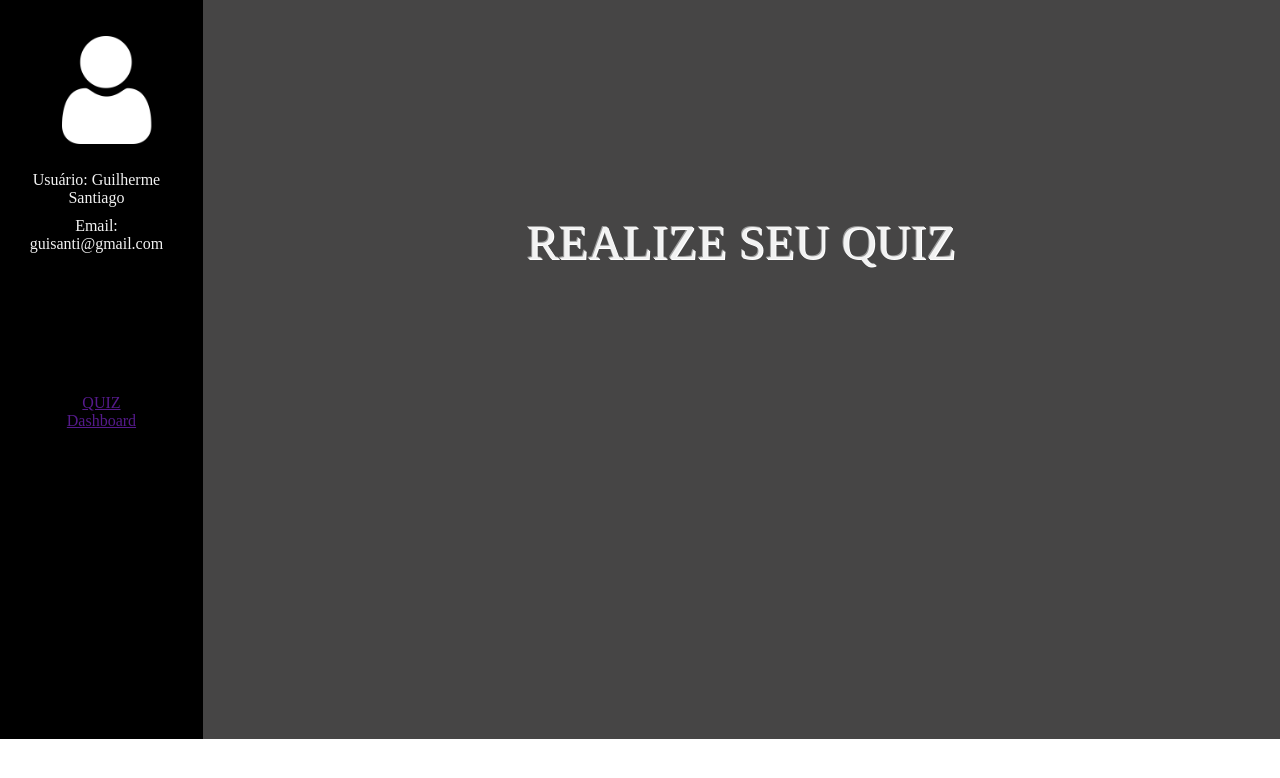
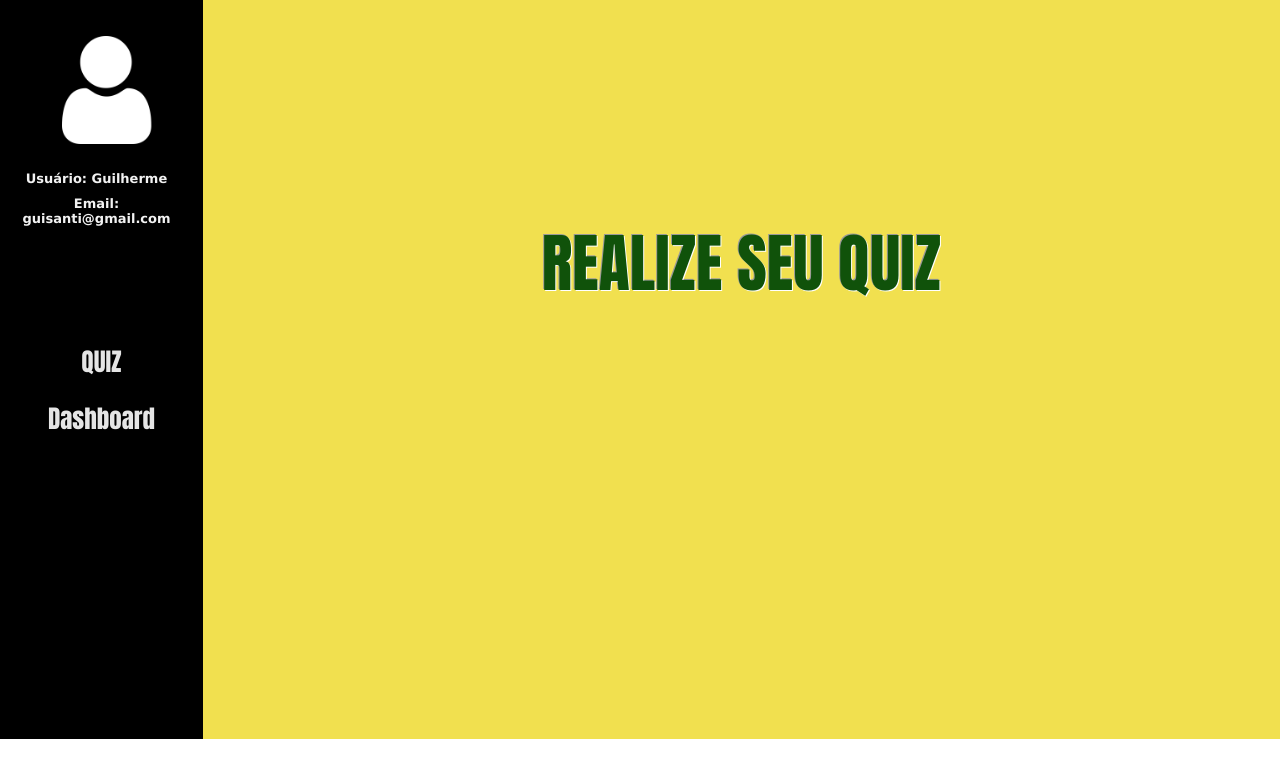
Before and after one commit to guilhermesanttiago/Projeto_Individual-SPTech, a website: page site/public/dashboard.html in a window 1280 px wide. Drawn offline with Linux system fonts and the light colour scheme; a web font is replaced by a local one.

Commit message:
Alteração na dashboard

```diff
--- a/site/public/css/style.css
+++ b/site/public/css/style.css
@@ -1522,7 +1522,7 @@
 }
 
 .tela_dashboard{
-    background-color: #464545;
+    background-color: #ecd614bf;
     height: 739px;
     width: 100%;
     display: flex;
@@ -1530,12 +1530,13 @@
 }
 
 .txt_dashboard{
-    color: #f2f2f2;
+    color: #10520A;
     margin-top: 20%;
-    font-size: 300%;
+    font-size: 400%;
     text-shadow: 1px 1px white, -1px -1px #999;
     display: flex;
     justify-content: center;
+    font-family: Impact, Haettenschweiler, 'Arial Narrow Bold', sans-serif;
 }
 .dados_usuario{
     font-size: 90%;
@@ -1548,15 +1549,17 @@
 .dados1{
     text-align: center;
     margin-right: 10px;
-    font-size: 16px;
+    font-size: 13px;
     padding-bottom: 10px;
+    font-family: Verdana, Geneva, Tahoma, sans-serif;
 }
 
 .dados2{
     text-align: center;
     margin-right: 10px;
-    font-size: 16px;
-    height: 150px;
+    font-size: 13px;
+    height: 120px;
+    font-family: Verdana, Geneva, Tahoma, sans-serif;
 }
 
 .direcao_button{
@@ -1564,3 +1567,23 @@
     flex-direction: column;
     align-items: center;
 }
+
+.quiz_edicao{
+    text-decoration: none;
+    font-size: 25px;
+    color: #e5e5e5;
+    border-radius: 20px;
+    padding-bottom: 20px;
+    font-family: Impact, Haettenschweiler, 'Arial Narrow Bold', sans-serif;
+}
+
+
+
+.button_dashboard{
+    text-decoration: none;
+    font-size: 25px;
+    color: #e5e5e5;
+    border-radius: 20px;
+    padding-bottom: 20px;
+    font-family: Impact, Haettenschweiler, 'Arial Narrow Bold', sans-serif;
+}
--- a/site/public/dashboard.html
+++ b/site/public/dashboard.html
@@ -10,8 +10,8 @@
     <div class="lateral_deshboard">
         <img src="../public/assets/imagens/user (3).png" alt="" class="imgperfil_dashboard">
              <div class="dados_usuario">
-            <div class="dados1">Usuário: Guilherme Santiago </div>
-            <div class="dados2"> Email: guisanti@gmail.com</div>
+            <div class="dados1"><b>Usuário: Guilherme</b> </div>
+            <div class="dados2"> <b>Email: guisanti@gmail.com</b></div>
         </div>
 
         <div class="direcao_button">
```
